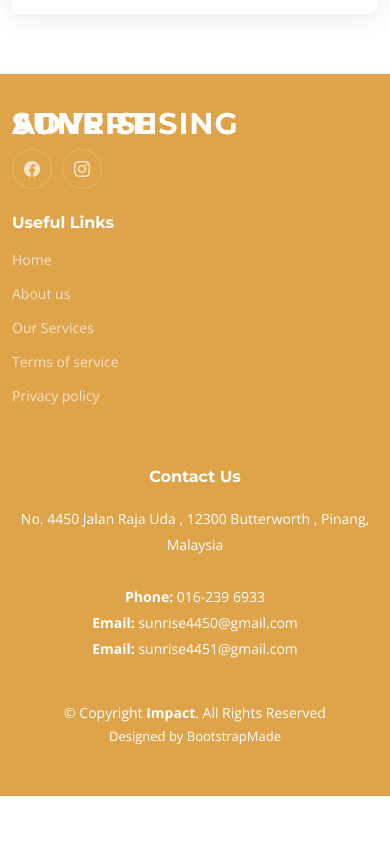
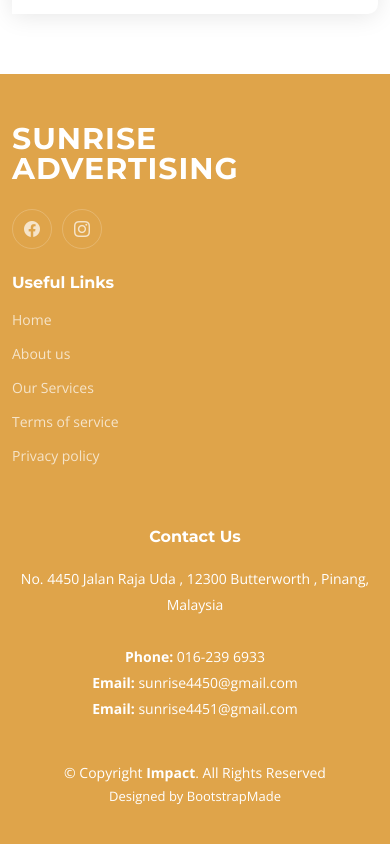
Before and after one commit to CSkai514/SUNRISE-ADVERTISING_webiste, a plain HTML site: page index.html in a window 390 px wide. Shown: the part 9118-9962 px from the top of the page. Before the commit the page ends 9914 px from the top, so only its background shows below. Drawn offline with nearby package versions, Linux system fonts and the light colour scheme; some packages are replaced by stand-ins of ours; a script that the page names is missing.

Commit message:
Add files via upload

```diff
--- a/assets/css/main.css
+++ b/assets/css/main.css
@@ -2563,7 +2563,12 @@ section {
   padding: 50px 0;
   color: white;
 }
-
+@media (max-width:424px){
+
+.footer .footer-info .logo {
+  line-height: 1 !important;
+}
+}
 .footer .footer-info .logo {
   line-height: 0;
   margin-bottom: 25px;
```
